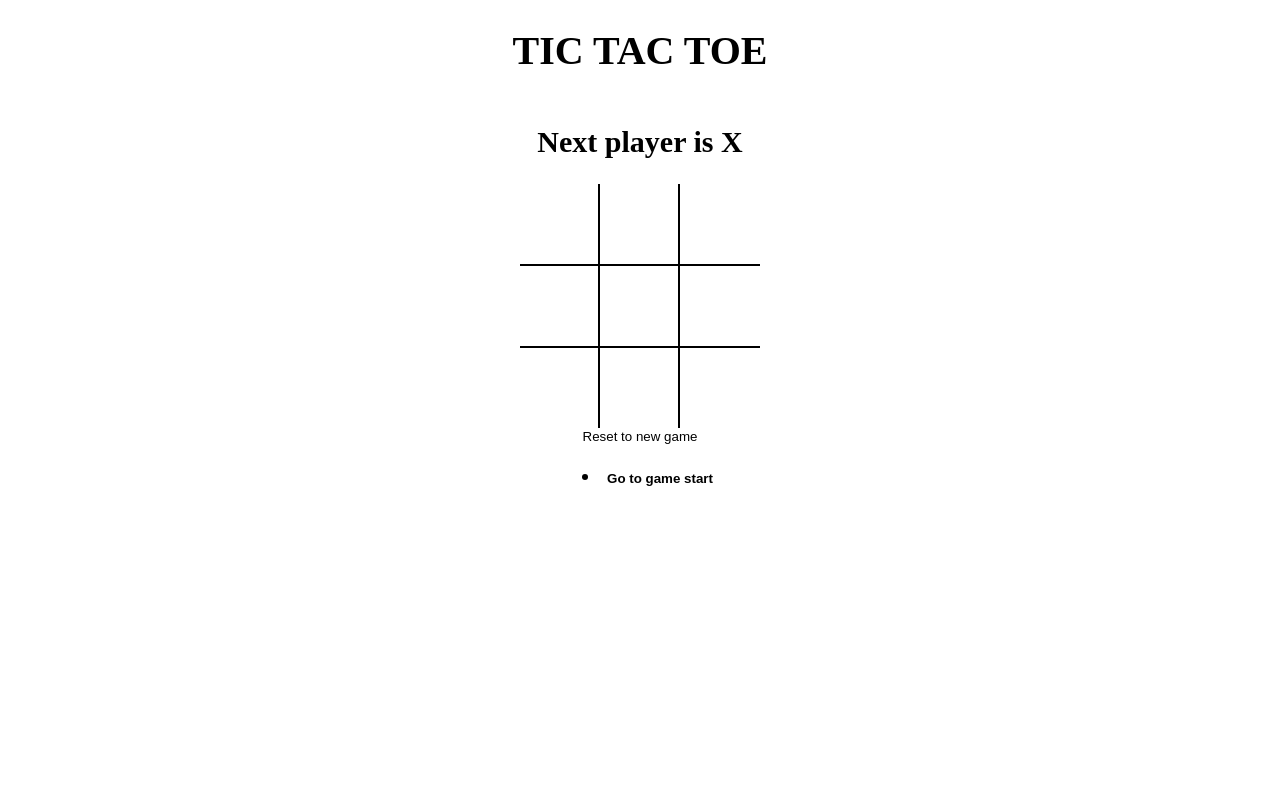
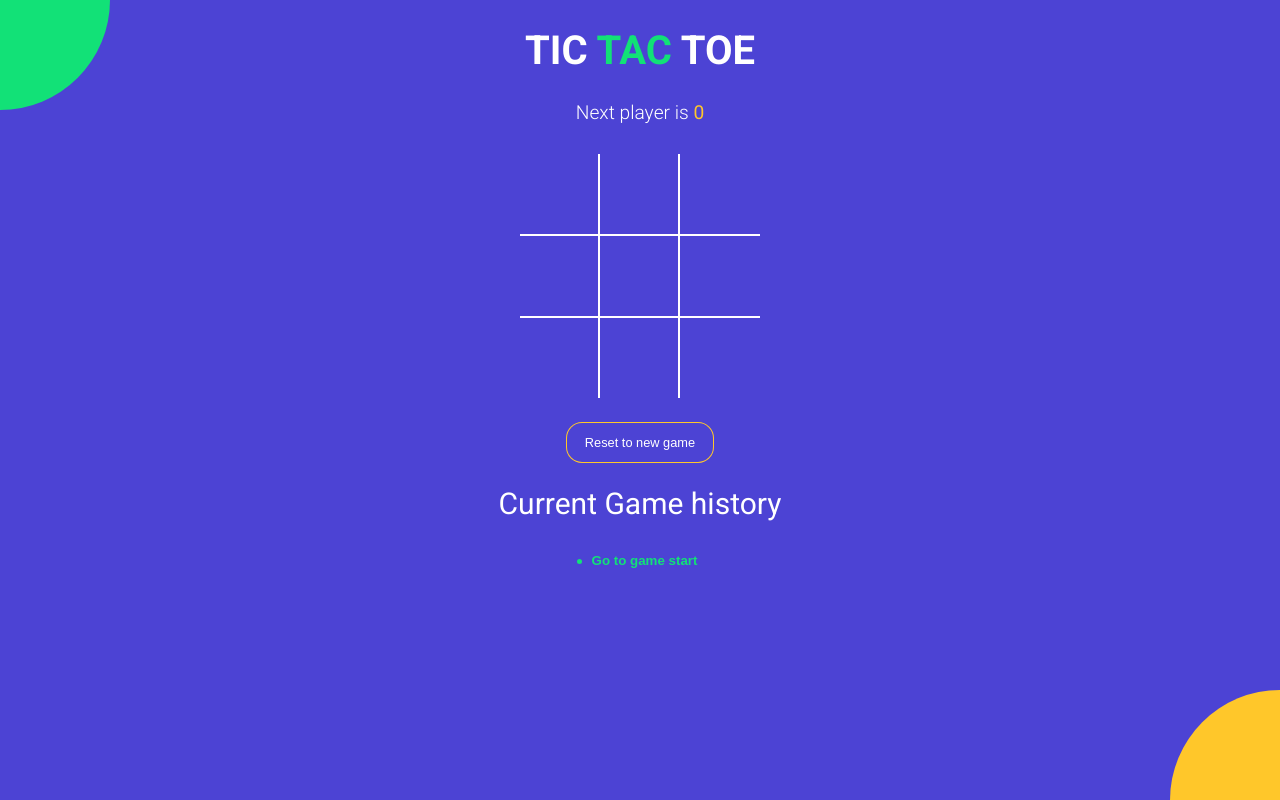
Before and after one commit to OtherHorizon/tictactoe, a React (Vite) app: page / in a window 1280 px wide. Built offline with nearby package versions, Linux system fonts and the light colour scheme.

Commit message:
Styled the entire app

```diff
--- a/index.html
+++ b/index.html
@@ -1,7 +1,14 @@
 <!DOCTYPE html>
 <html>
   <head>
-    <title>React Vite Micro App</title>
+    <meta charset="UTF-8" />
+    <meta name="viewport" content="width=device-width, initial-scale=1.0" />
+    <meta http-equiv="X-UA-Compatible" content="ie=edge" />
+    <link
+      href="https://fonts.googleapis.com/css?family=Roboto:300,400,700&display=swap"
+      rel="stylesheet"
+    />
+    <title>TIC-TAC-TOE</title>
   </head>
   <body>
     <div id="root"></div>
--- a/src/App.jsx
+++ b/src/App.jsx
@@ -45,17 +45,25 @@
 
   return (
     <div className="app">
-      <h1>TIC TAC TOE</h1>
+      <h1>
+        TIC <span className="text-green">TAC</span> TOE
+      </h1>
       <StatusMessage winner={winner} current={current} />
       <Board
         board={current.board}
         handleSquareClick={handleSquareClick}
         winningSquares={winningSquares}
       />
-      <button type="button" onClick={setnewGame}>
+      <button
+        type="button"
+        onClick={setnewGame}
+        className={`btn-reset ${winner ? 'active' : ''}`}
+      >
         Reset to new game
       </button>
+      <h2 style={{ fontWeight: 'normal' }}>Current Game history</h2>
       <History history={history} moveTo={moveTo} currentMove={currentMove} />
+      <div className="bg-balls"></div>
     </div>
   );
 };
--- a/src/Styles/root.scss
+++ b/src/Styles/root.scss
@@ -1,4 +1,11 @@
+$green: #12e177;
+$orange: #ffc72a;
+$blue: #4c43d4;
+
 body {
+  font-family: 'Roboto', sans-serif;
+  background-color: $blue;
+  color: #fff;
   padding: 0;
   margin: 0;
 }
@@ -19,18 +26,83 @@
   align-items: center;
 }
 
+.text-green {
+  color: $green;
+}
+
+.text-orange {
+  color: $orange;
+}
+
+.history-wrapper {
+  width: 300px;
+  text-align: center;
+  margin-bottom: 20px;
+  .history {
+    display: inline-block;
+    padding: 0;
+    margin: 0;
+    li {
+      list-style: none;
+      text-align: left;
+      &:before {
+        content: '';
+        border-radius: 50%;
+        display: inline-block;
+        height: 5px;
+        width: 5px;
+        background-color: $green;
+        margin-right: 4px;
+        margin-bottom: 1px;
+      }
+
+      .btn-move {
+        color: #fff;
+        &.active {
+          font-weight: bold;
+          color: $green;
+        }
+      }
+    }
+  }
+}
+
+.status-message {
+  margin-bottom: 30px;
+  font-size: 1.2rem;
+  font-weight: lighter;
+  span {
+    font-weight: normal;
+  }
+}
+
+.btn-reset {
+  font-size: 0.8rem;
+  color: #fff;
+  border-radius: 15px;
+  padding: 12px 18px;
+  margin-top: 25px;
+  transition: all 0.2s;
+  background-color: $blue;
+  box-shadow: 0px 0px 0px 1px $orange;
+  &.active {
+    background-color: $orange;
+    box-shadow: none;
+  }
+}
+
 .board {
   .board-row {
     display: flex;
     flex-direction: row;
-    border-bottom: 2px solid #000;
+    border-bottom: 2px solid #fff;
     &:last-child {
       border-bottom: none;
     }
     .square {
       width: 80px;
       height: 80px;
-      border-right: 2px solid #000;
+      border-right: 2px solid #fff;
       font-size: 2.5rem;
       padding: 0;
       overflow: hidden;
@@ -38,6 +110,63 @@
       &:last-child {
         border-right: none;
       }
+      &.winning {
+        animation: scaleText 1.4s infinite;
+        @keyframes scaleText {
+          0% {
+            transform: 2.5rem;
+          }
+          50% {
+            font-size: 3.5rem;
+          }
+          100% {
+            font-size: 2.5rem;
+          }
+        }
+      }
     }
   }
 }
+
+.bg-balls {
+  position: fixed;
+  top: 0;
+  left: 0;
+  right: 0;
+  bottom: 0;
+  min-width: 100%;
+  z-index: -1;
+
+  &:before,
+  &:after {
+    content: '';
+    position: absolute;
+    width: 150px;
+    height: 150px;
+    border-radius: 50%;
+  }
+
+  &:before {
+    background-color: $orange;
+    right: -75px;
+    bottom: -75px;
+    @media screen and (min-width: 476px) {
+      width: 220px;
+      height: 220px;
+      right: -110px;
+      bottom: -110px;
+    }
+  }
+
+  &:after {
+    background-color: $green;
+    top: -75px;
+    left: -75px;
+    @media screen and (min-width: 476px) {
+      width: 220px;
+      height: 220px;
+      top: -110px;
+      left: -110px;
+    }
+  }
+}
--- a/src/components/History.jsx
+++ b/src/components/History.jsx
@@ -2,14 +2,13 @@
 
 const History = ({ history, moveTo, currentMove }) => {
   return (
-    <ul>
+    <div className="history-wrapper">
+      <ul className="history">
         {history.map((_, move) => {
           return (
             <li key={move}>
               <button
-              style={{
-                fontWeight: move === currentMove ? 'bold' : 'normal',
-              }}
+                className={`btn-move ${move === currentMove ? 'active' : ''}`}
                 type="button"
                 onClick={() => {
                   moveTo(move);
@@ -21,6 +20,7 @@
           );
         })}
       </ul>
+    </div>
   );
 };
 
--- a/src/components/Square.jsx
+++ b/src/components/Square.jsx
@@ -3,9 +3,9 @@
   return (
     <button
       type="button"
-      className="square"
       onClick={onClick}
-      style={{ fontWeight: isWinningSquare ? 'bold' : 'normal' }}
+      className={`square ${isWinningSquare ? 'winning' : ' '}
+      ${number === 'X' ? 'text-green' : 'text-orange'}`}
     >
       {number}
     </button>
--- a/src/components/StatusMessage.jsx
+++ b/src/components/StatusMessage.jsx
@@ -2,12 +2,32 @@
 
 const StatusMessage = ({ winner, current }) => {
   const noMove = current.board.every(elem => elem !== null);
+
   return (
-    <h2>
-      {winner && `Winner is ${winner}`}
-      {!winner && !noMove && `Next player is ${current.isXNext ? 'X' : '0'}`}
-      {!winner && noMove && 'Both players are tied'}
-    </h2>
+    <div className="status-message">
+      {winner && (
+        <>
+          Winner is{' '}
+          <span className={winner === 'X' ? 'text-green' : 'text-orange'}>
+            {winner}
+          </span>
+        </>
+      )}
+      {!winner && !noMove && (
+        <>
+          Next player is{' '}
+          <span className={current.isNext ? 'text-green' : 'text-orange'}>
+            {current.isNext ? 'X' : '0'}{' '}
+          </span>
+        </>
+      )}
+      {!winner && noMove && (
+        <>
+          <span className="text-green">X</span> and{' '}
+          <span className="text-orange">0</span>
+        </>
+      )}
+    </div>
   );
 };
 export default StatusMessage;
```
Lines whose indentation alone changed are shown as unchanged.
